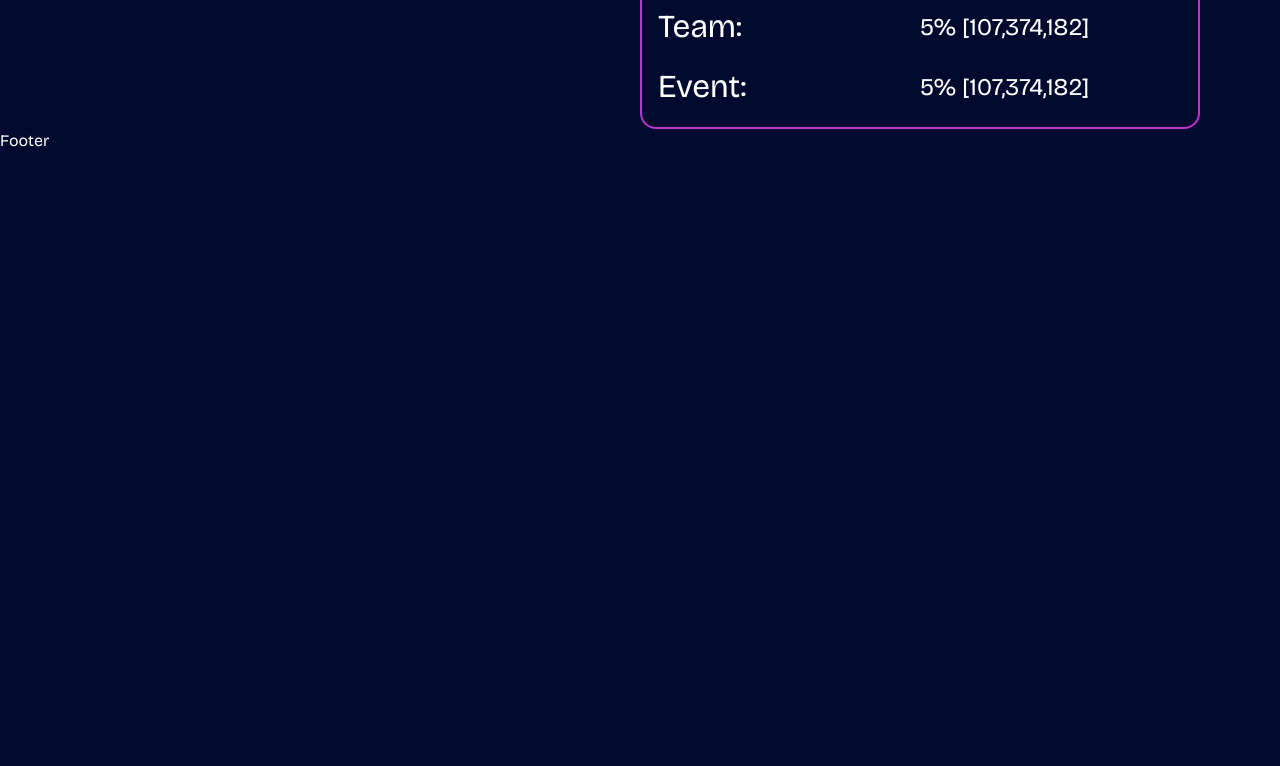
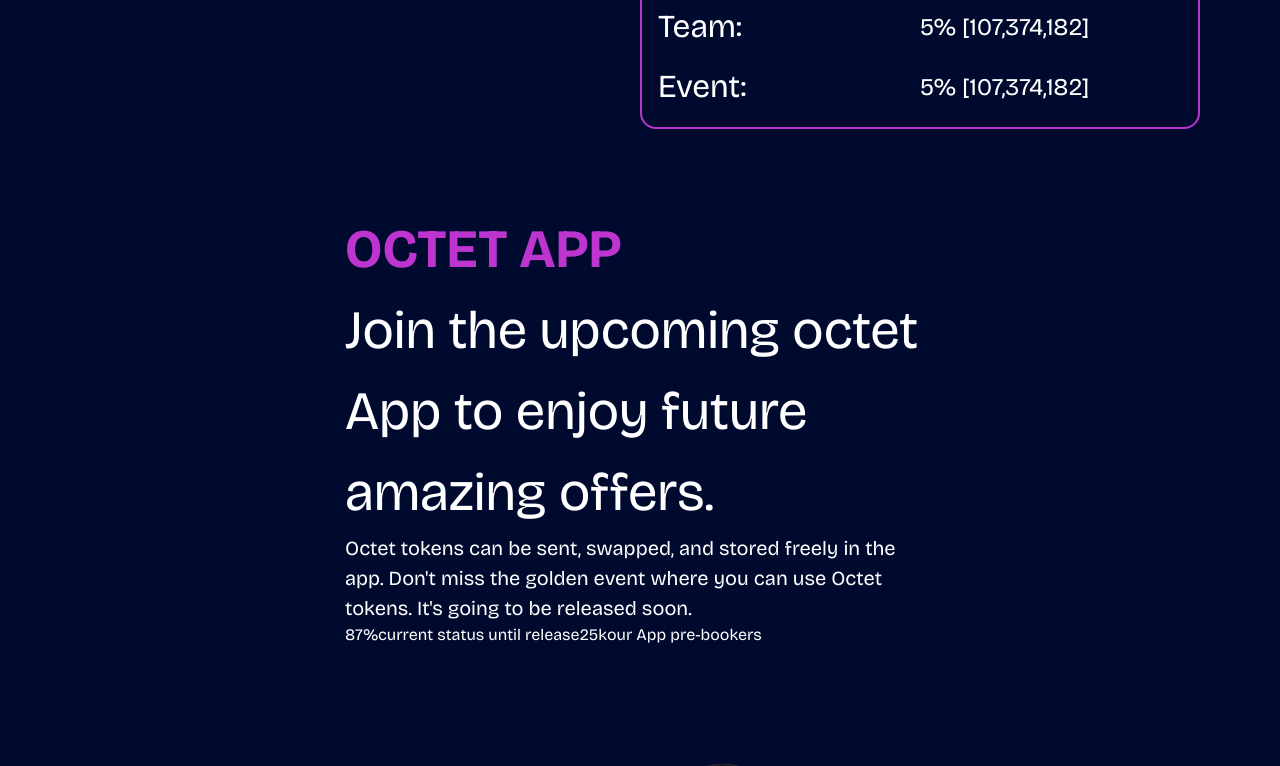
Before and after one commit to chochodev/Octet-app, a React (Create React App) app: page / in a window 1280 px wide. Shown: the part 5860-6626 px from the top of the page. Before the commit the page ends 6013 px from the top, so only its background shows below. Built offline with nearby package versions, Linux system fonts and the light colour scheme.

Commit message:
setting up octetapp section

```diff
--- a/src/views/home/index.jsx
+++ b/src/views/home/index.jsx
@@ -6,6 +6,7 @@ import JoinUs from './s2_joinus';
 import Roadmap from './s3_roadmap';
 import HowToGet from './s4_howtoget';
 import Tokenomic from './s5_tokenomic';
+import OctetApp from './s6_octetapp';
 
 const Home = () => {
   return (
@@ -17,6 +18,7 @@ const Home = () => {
       <Roadmap />
       <HowToGet />
       <Tokenomic />
+      <OctetApp />
     </div>
     <Footer />
     </div>
--- a/src/views/home/s6_octetapp/index.jsx
+++ b/src/views/home/s6_octetapp/index.jsx
@@ -0,0 +1,31 @@
+import React from 'react';
+
+const OctetApp = () => {
+  const padding_style = 'px-[1.25rem] sm:px-[2.5rem] md:px-[3.5rem] lg:px-[3.5rem] xl:px-[5rem] 2xl:px-[7.5rem]';
+
+  return (
+    <div className={`relative flex flex-col gap-[4rem] items-center pt-[3rem] sm:pt-[4rem] md:pt-[5rem] w-full min-h-[50rem] ${padding_style} `}>
+      <div className="flex flex-col w-full max-w-[36.875rem]">
+        <div>
+          <h2 className='text-[3.375rem] font-bold text-secondary'>OCTET APP</h2>
+        <p className="text-[3.375rem] ">Join the upcoming octet App to enjoy future amazing offers.</p>
+        <p className="text-[1.25rem]">Octet tokens can be sent, swapped, and stored freely in the app. Don't miss the golden event where you can use Octet tokens. It's going to be released soon.</p>
+        </div>
+        <div className="flex">
+          <div className="flex">
+            <h2>87%</h2>
+            <p className="text">current status until release</p>
+          </div>
+          <div className="flex">
+            <h2>25k</h2>
+            <p className="text">our App pre-bookers</p>
+          </div>
+        </div>
+
+      </div>
+      <img src="./assets/images/phone.png" alt="PHONE" className='min-w-[50%] object-contain' />
+    </div>
+  )
+}
+
+export default OctetApp;
```
